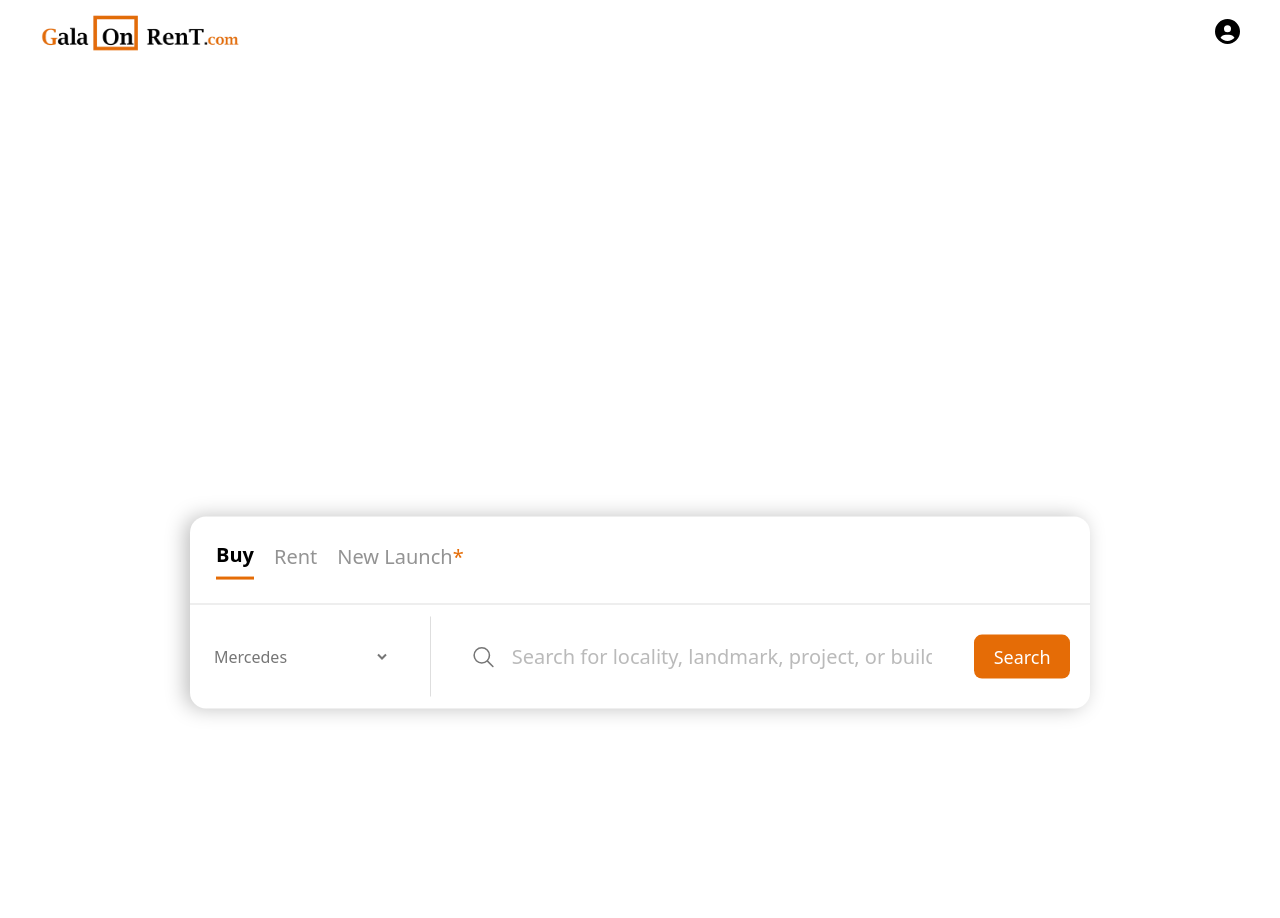
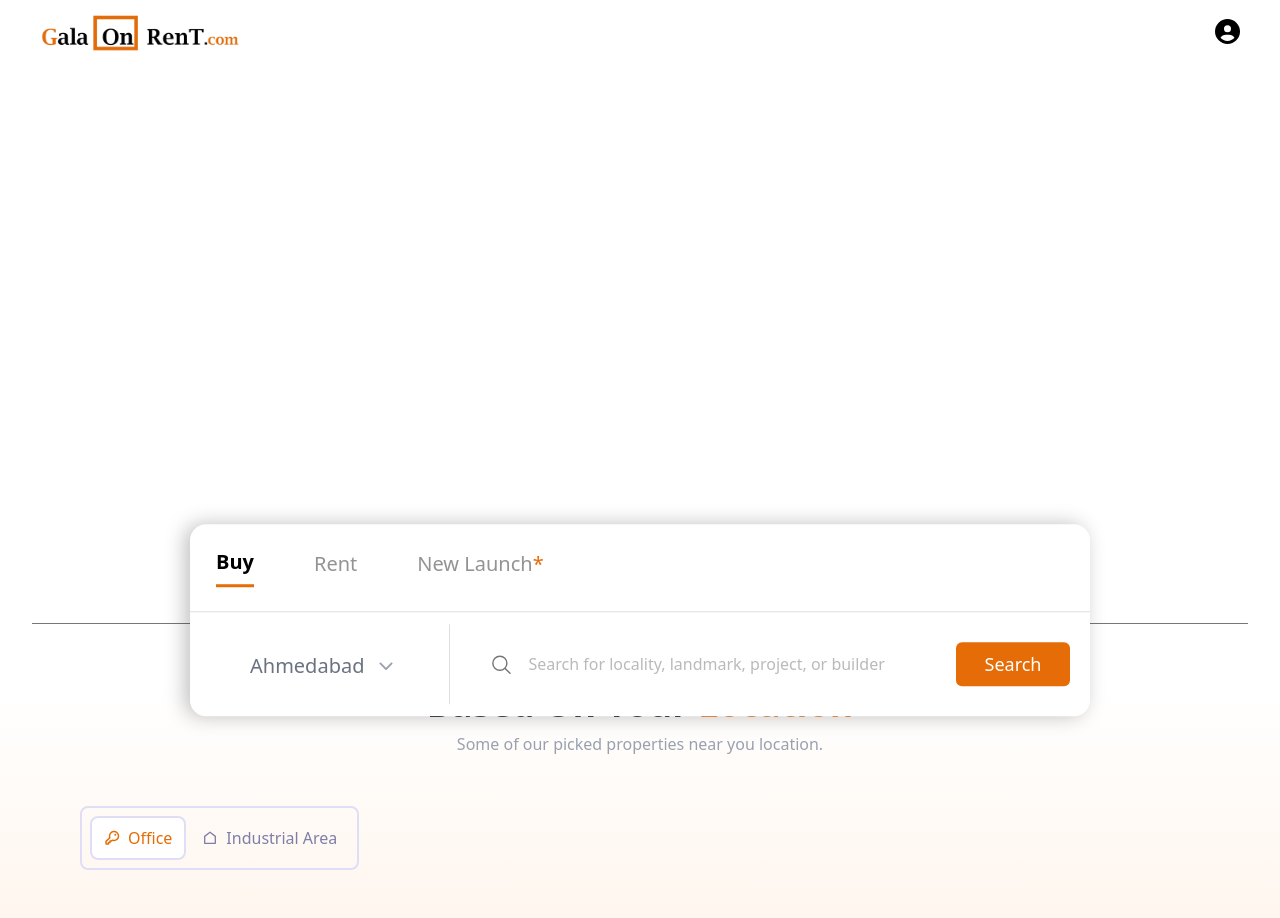
Before and after one commit to VHarshit2213/gala-on-rent-frontend, a React (Vite) app: page /home in a window 1280 px wide. Shown: the top 918 px of the page. Before the commit the page ends 800 px from the top, so only its background shows below. Built offline with nearby package versions, Linux system fonts and the light colour scheme.

Commit message:
update common selector and also add Based on your location section tab and title

```diff
--- a/src/App.css
+++ b/src/App.css
@@ -2,9 +2,13 @@
 
 @theme {
   --color-orange: #e56c06;
-  /* --breakpoint-xxl: 1440px; */
 }
 
 body {
-  overflow: hidden;
+  /* overflow: hidden; */
+  height: 100vh;
 }
+
+.listbox-option{
+  width: -webkit-fill-available;
+}
--- a/src/components/common/Components.jsx
+++ b/src/components/common/Components.jsx
@@ -1,6 +1,9 @@
-import React from 'react'
-import { Listbox } from '@headlessui/react'
-import { Check, ChevronDown } from 'lucide-react'
+import React, { Fragment } from 'react'
+import { Listbox, Transition } from '@headlessui/react'
+import { IoIosArrowDown } from 'react-icons/io'
+function classNames(...classes) {
+    return classes.filter(Boolean).join(" ");
+}
 
 export const Button = ({ children, ...rest }) => {
     return (
@@ -26,50 +29,101 @@ export const CardHeader = ({ headerClassName, children }) => {
     )
 }
 
+export const CardFooter = ({ headerClassName, children }) => {
+    return (
+        <div className={headerClassName}>
+            {children}
+        </div>
+    )
+}
+
 export const Select = ({
     options = [],
     value,
     onChange,
     label = '',
     className = '',
+    listBoxClass, listButtonClass, defaultText
 }) => {
     return (
         <div className={`w-full ${className}`}>
             {label && <label className="block mb-1 text-sm font-medium text-gray-700">{label}</label>}
             <Listbox value={value} onChange={onChange}>
-                <div className="relative">
-                    <Listbox.Button className="relative w-full cursor-pointer rounded-lg border border-gray-300 bg-white py-2 pl-3 pr-10 text-left shadow-sm focus:outline-none focus:ring-2 focus:ring-blue-500 text-sm">
-                        <span className="block truncate">{value.label || value.name}</span>
-                        <span className="pointer-events-none absolute inset-y-0 right-2 flex items-center">
-                            <ChevronDown className="w-4 h-4 text-gray-500" />
+                {({ open }) => (
+                    <>
+                        <div className={`${listBoxClass} relative mt-1`}>
+                            <Listbox.Button
+                                className={`${listButtonClass} relative w-full cursor-default rounded-md bg-white py-1.5 pl-3 pr-10 text-left text-[#00000066] focus:outline-none sm:leading-6`} >
+                                <span className="flex items-center">
+                                    {value ? (
+                                        <span className="ml-3 block truncate text-xl">
+                                            {value.value}
+                                        </span>
+                                    ) : (
+                                        <span className="ml-3 block text-gray-500 text-xl whitespace-nowrap">
+                                            {defaultText}
+                                        </span>
+                                    )}
+                                </span>
+                                <span className="pointer-events-none absolute inset-y-0 right-0 ml-3 flex items-center pr-2">
+                                    <IoIosArrowDown
+                                        className="h-5 w-5 text-gray-400"
+                                        aria-hidden="true"
+                                    />
                                 </span>
                             </Listbox.Button>
-                    <Listbox.Options className="absolute z-50 mt-1 max-h-60 w-full overflow-auto rounded-md bg-white text-sm shadow-lg ring-1 ring-black ring-opacity-5 focus:outline-none" style={{zIndex:999}}>
-                        {options.map((option, idx) => (
+
+                            <Transition
+                                show={open}
+                                as={Fragment}
+                                leave="transition ease-in duration-100"
+                                leaveFrom="opacity-100"
+                                leaveTo="opacity-0">
+                                <Listbox.Options
+                                    className={`listbox-option absolute z-50 mt-1 max-h-56 w-auto overflow-auto rounded-md bg-white py-1 text-base shadow-lg border border-gray-300 focus:outline-none sm:text-sm`}
+                                    style={{
+                                        maxHeight: "300px",
+                                        overflowY: "auto",
+                                    }}>
+                                    {options.length > 0 ? (
+                                        options.map((option) => (
                                             <Listbox.Option
-                                key={idx}
+                                                key={option.id}
                                                 value={option}
-                                className={({ active, selected }) =>
-                                    `relative cursor-pointer select-none py-2 pl-10 pr-4 ${active ? 'bg-blue-100 text-blue-900' : 'text-gray-900'
-                                    }`
-                                }
-                            >
-                                {({ selected }) => (
-                                    <>
-                                        <span className={`block truncate ${selected ? 'font-medium' : 'font-normal'}`}>
-                                            {option.label || option.name}
+                                                className={({ active }) =>
+                                                    classNames(
+                                                        active ? "bg-indigo-500 text-white" : "text-gray-600",
+                                                        "relative cursor-default select-none py-2 pl-3 pr-9 text-sm border-0",
+                                                    )} >
+                                                {({ selected, active }) => (
+                                                    <div className="flex items-center">
+                                                        <span className={classNames(
+                                                            selected ? "font-semibold" : "font-normal",
+                                                            "ml-3 block truncate text-sm"
+                                                        )}  >
+                                                            {option.value}
                                                         </span>
-                                        {selected && (
-                                            <span className="absolute inset-y-0 left-2 flex items-center text-blue-600">
-                                                <Check className="w-4 h-4" />
+                                                    </div>
+                                                )}
+                                            </Listbox.Option>
+                                        ))
+                                    ) : (
+                                        <Listbox.Option
+                                            value=""
+                                            disabled
+                                            className="relative cursor-default select-none py-2 pl-3 pr-9 text-gray-500">
+                                            <div className="flex items-center">
+                                                <span className="ml-3 text-sm block truncate">
+                                                    no data
                                                 </span>
+                                            </div>
+                                        </Listbox.Option>
                                     )}
+                                </Listbox.Options>
+                            </Transition>
+                        </div>
                     </>
                 )}
-                            </Listbox.Option>
-                        ))}
-                    </Listbox.Options>
-                </div>
             </Listbox>
         </div>
     )
--- a/src/components/common/index.js
+++ b/src/components/common/index.js
@@ -1,7 +1,7 @@
-import {Button, Card, CardHeader, Select} from "./Components"
+import {Button, Card, CardHeader, CardFooter, Select} from "./Components"
 import { Tabs, Tab} from "./Tab";
 
 export{
-    Button, Card,CardHeader,Select,
+    Button, Card,CardHeader, CardFooter,Select,
     Tabs,Tab,
 }
--- /dev/null
+++ b/src/page/Home/BasedOnLocation.jsx
@@ -0,0 +1,33 @@
+import React from 'react'
+import { PiKeyBold } from "react-icons/pi";
+import { RiHomeLine } from "react-icons/ri";
+import { Card, CardHeader } from '../../components/common';
+import maskGroup from "../../assets/Home/maskGroup.png"
+
+const BasedOnLocation = () => {
+    return (
+        <div className='mt-15 bg-linear-to-t from-[#FFEEE0] to-[#FFFFFF flex flex-col gap-[50px] px-20'>
+            <div className='flex flex-col gap-y-2 justify-center items-center'>
+                <h1 className='text-4xl capitalize font-semibold'>Based on your <span className='text-orange'>location</span></h1>
+                <p className='text-gray-400 font-normal text-base'>Some of our picked properties near you location.</p>
+            </div>
+            <div className='border-2 border-[#E0DEF7] rounded-lg p-2 pe-5 flex gap-4 items-center max-w-fit w-full'>
+                <div className='text-orange text-md py-2 px-3 border-2 border-[#E0DEF7] bg-white rounded-lg flex gap-2 items-center'>
+                    <PiKeyBold />  Office
+                </div>
+                <div className='flex gap-2 items-center text-[#807DA8]'>
+                    <RiHomeLine /> Industrial Area
+                </div>
+            </div>
+            <div>
+                <Card>
+                    <CardHeader>
+                        <img src={maskGroup} />
+                    </CardHeader>
+                </Card>
+            </div>
+        </div>
+    )
+}
+
+export default BasedOnLocation
--- a/src/page/Home/index.jsx
+++ b/src/page/Home/index.jsx
@@ -1,80 +1,101 @@
 import React, { useState } from 'react'
 import { IoSearchOutline } from "react-icons/io5";
 import { Card, Tabs, Tab, Button, Select } from '../../components/common';
+import BasedOnLocation from './Basedonlocation';
 
 const options = [
-    { label: 'Apple', value: 'apple' },
-    { label: 'Banana', value: 'banana' },
-    { label: 'Cherry', value: 'cherry' },
+  { id: 'Surat', value: 'Surat' },
+  { id: 'Ahmedabad', value: 'Ahmedabad' },
+  { id: 'Delhi', value: 'Delhi' },
+  { id: 'Mumbai', value: 'Mumbai' },
 ];
 
 const Home = () => {
-  const [select, setSelected] = useState(options[0])
+  const [select, setSelected] = useState(null)
   return (
+    <>
+      <div className='h-[70vh]'>
         <div className='bg-[url("/assets/home/main-bg.jpg")] bg-cover bg-center h-[550px] w-full relative'>
-      <Card cardClassName="bg-white rounded-2xl shadow-[-5px_0px_20px_0px_#00000040] absolute top-1/2 left-1/2 transform -translate-x-1/2 translate-y-[93%] md:max-w-[900px] w-full z-40">
+          <Card cardClassName="bg-white rounded-2xl shadow-[-5px_0px_20px_0px_#00000040] absolute top-1/2 left-1/2 transform -translate-x-1/2 translate-y-[97%] md:max-w-[900px] w-full z-40">
             <Tabs defaultActive="Buy"
-          tabClassName="flex gap-5 py-[24px] px-[26px] border-b border-[#D9D9D9DD]"
+              tabClassName="flex gap-15 py-[24px] px-[26px] border-b border-[#D9D9D9DD]"
               tabButton="font-normal text-xl text-[#939393] pb-2"
-          active="font-semibold !text-[#000000] border-b border-[#E56C06] border-b-3"
+              active="font-semibold !text-[#000000] border-b border-orange border-b-3"
               tabContent="px-[20px]"
             >
               <Tab eventKey="Buy" title="Buy">
                 <div className='flex items-center justify-center text-[#767676]'>
-               <select name="cars" id="cars" className='py-[30px] w-[30%]'>
-                <option value="mercedes">Mercedes</option>
-                <option value="volvo">Volvo</option>
-                <option value="saab">Saab</option>
-                <option value="audi">Audi</option>
-              </select>
+                  <div className='w-1/3 pl-4'>
+                    <Select
+                      onChange={(val) => setSelected(val)}
+                      value={select}
+                      defaultText="Ahmedabad"
+                      options={options}
+                      listBoxClass="max-w-fit w-full"
+                      listButtonClass="md:!text-xl text-sm"
+                    />
+                  </div>
                   <div className='border-r border-[#D9D9D9DD] h-20 mx-10'></div>
                   <div className='flex gap-4 items-center justify-between py-[30px] w-full'>
                     <div className='flex gap-4 items-center text-base w-full'>
                       <IoSearchOutline size={25} />
-                  <input type='text' placeholder='Search for locality, landmark, project, or builder' className='max-w-[420px] w-full text-xl focus:outline-0' />
+                      <input type='text' placeholder='Search for locality, landmark, project, or builder' className='max-w-[420px] w-full text-md focus:outline-0' />
                     </div>
-                <Button className="text-white bg-[#E56C06] rounded-lg text-lg font-normal p-2  w-[114px]">Search</Button>
+                    <Button className="text-white bg-orange rounded-md text-lg font-normal p-2 px-3 w-full max-w-[114px]">Search</Button>
                   </div>
                 </div>
               </Tab>
               <Tab eventKey="Rent" title="Rent">
                 <div className='flex items-center justify-center text-[#767676]'>
+                  <div className='w-1/3 pl-4'>
                     <Select
-                onChange={(e) => setSelected(e.target.value)}
+                      onChange={(val) => setSelected(val)}
                       value={select}
+                      defaultText="Surat"
                       options={options}
+                      listBoxClass="max-w-fit w-full"
+                      listButtonClass="md:text-base text-sm"
                     />
+                  </div>
                   <div className='border-r border-[#D9D9D9DD] h-20 mx-10'></div>
                   <div className='flex gap-4 items-center justify-between py-[30px] w-full'>
                     <div className='flex gap-4 items-center text-base w-full'>
                       <IoSearchOutline size={25} />
-                  <input type='text' placeholder='Search for locality, landmark, project, or builder' className='max-w-[420px] w-full text-xl' />
+                      <input type='text' placeholder='Search for locality, landmark, project, or builder' className='max-w-[420px] w-full text-md' />
                     </div>
-                <Button className="text-white bg-[#E56C06] rounded-lg text-lg font-normal p-2  w-[114px]">Search</Button>
+                    <Button className="text-white bg-orange rounded-lg text-lg font-normal p-2  w-[114px]">Search</Button>
                   </div>
                 </div>
               </Tab>
               <Tab eventKey="New Launch" title={<><span>New Launch</span><span className='text-[#E56C06]'>*</span></>}>
                 <div className='flex items-center justify-center text-[#767676]'>
-              <select name="cars" id="cars" className='py-[30px] w-[30%]'>
-                <option value="saab">Saab</option>
-                <option value="volvo">Volvo</option>
-                <option value="mercedes">Mercedes</option>
-                <option value="audi">Audi</option>
-              </select>
+                  <div className='w-1/3 pl-4'>
+                    <Select
+                      onChange={(val) => setSelected(val)}
+                      value={select}
+                      defaultText="Mumbai"
+                      options={options}
+                      listBoxClass="max-w-fit w-full"
+                      listButtonClass="md:text-base text-sm"
+                    />
+                  </div>
                   <div className='border-r border-[#D9D9D9DD] h-20 mx-10'></div>
                   <div className='flex gap-4 items-center justify-between py-[30px] w-full'>
                     <div className='flex gap-4 items-center text-base w-full'>
                       <IoSearchOutline size={25} />
-                  <input type='text' placeholder='Search for locality, landmark, project, or builder' className='max-w-[420px] w-full text-xl' />
+                      <input type='text' placeholder='Search for locality, landmark, project, or builder' className='max-w-[420px] w-full text-md' />
                     </div>
-                <Button className="text-white bg-[#E56C06] rounded-lg text-lg font-normal p-2  w-[114px]">Search</Button>
+                    <Button className="text-white bg-orange rounded-lg text-lg font-normal p-2  w-[114px]">Search</Button>
                   </div>
                 </div>
               </Tab>
             </Tabs>
           </Card>
         </div>
+      </div>
+      <hr className='w-[95%] mx-auto border-b-0 border-[#767676]' />
+      <BasedOnLocation />
+    </>
   )
 }
 
```
Also changed, not shown: src/assets/Home/maskGroup.png (added). Lines whose indentation alone changed are shown as unchanged.
